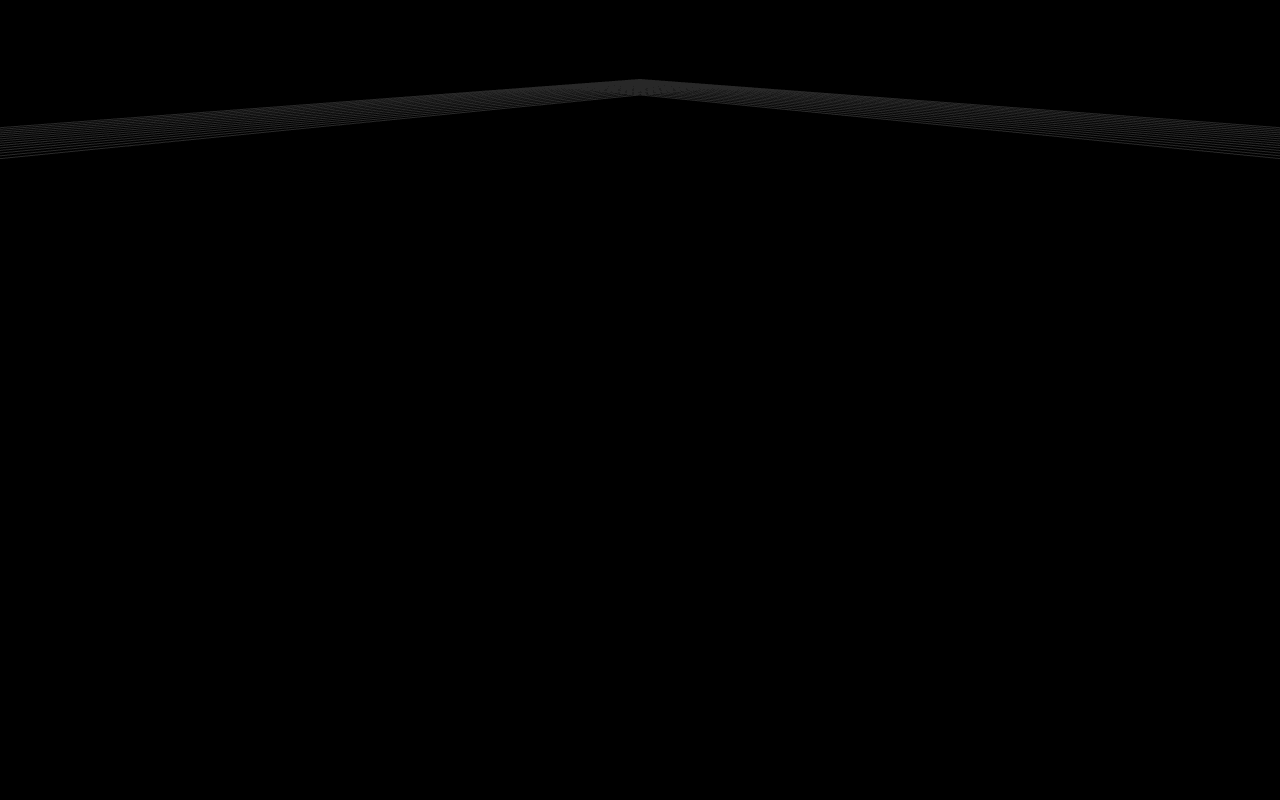
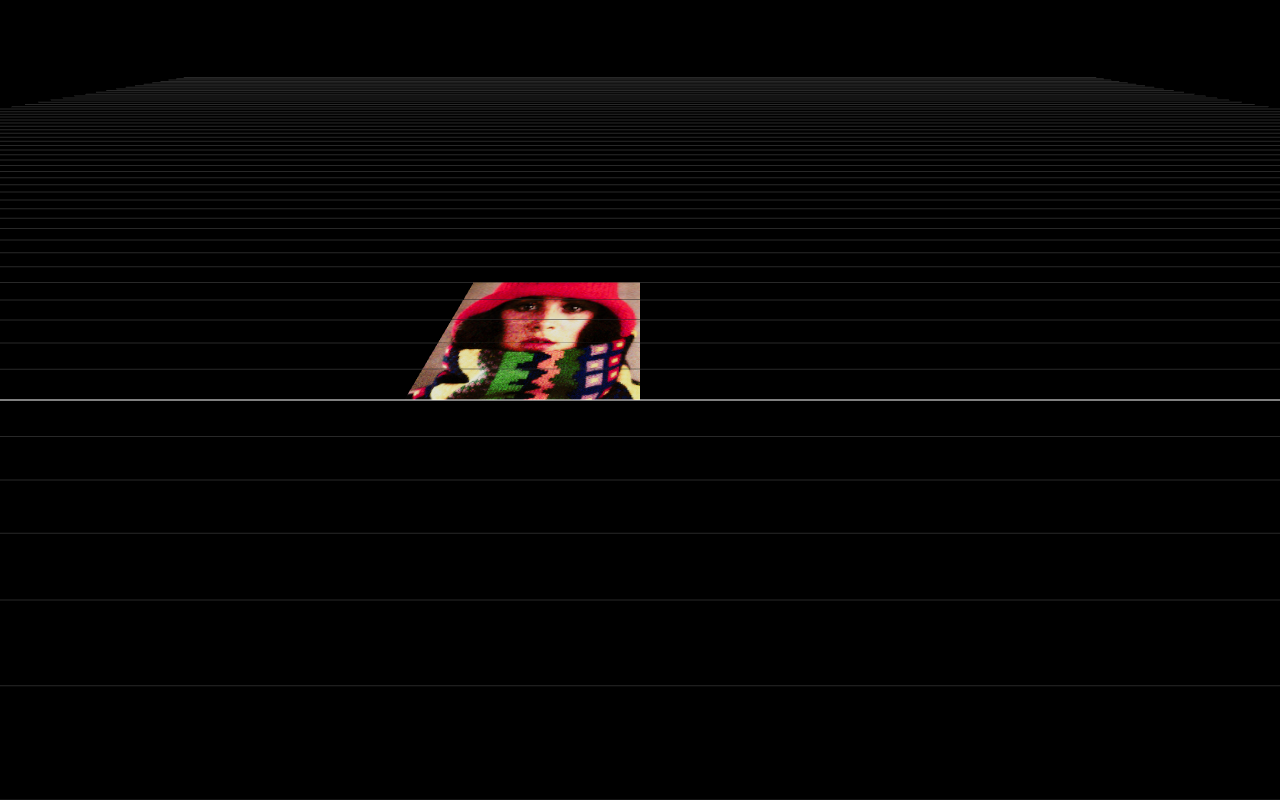
Before and after one commit to cristianpjensen/homogeneous-coordinates-visualisation, a React (Create React App) app: page / in a window 1280 px wide. Built offline with nearby package versions, Linux system fonts and the light colour scheme.

Commit message:
feat(three): image plane with corners

```diff
--- a/src/components/ThreeWorld.tsx
+++ b/src/components/ThreeWorld.tsx
@@ -1,20 +1,34 @@
+import * as THREE from "three";
 import { Canvas } from "@react-three/fiber";
 import { OrbitControls } from "@react-three/drei";
+import { ImagePlane } from "./three/ImagePlane";
 
 export const ThreeWorld = () => (
   <Canvas
     dpr={window.devicePixelRatio}
-    style={{ height: window.innerHeight, width: window.innerWidth, backgroundColor: "black" }}
+    style={{
+      height: window.innerHeight,
+      width: window.innerWidth,
+      backgroundColor: "black",
+    }}
     camera={{
       isPerspectiveCamera: true,
-      position: [5, 5, 5],
+      position: [0, 6, -6],
       near: 0.1,
       far: 1000,
-      fov: 75,
+      fov: 90,
     }}
   >
     <ambientLight />
     <gridHelper args={[100, 100, "white", "rgb(40, 40, 40)"]} />
     <OrbitControls />
+    <ImagePlane
+      corners={[
+        new THREE.Vector3(5, 5, 0),
+        new THREE.Vector3(0, 5, 0),
+        new THREE.Vector3(5, 0, 0),
+        new THREE.Vector3(0, 0, 0),
+      ]}
+    />
   </Canvas>
 );
--- /dev/null
+++ b/src/components/three/ImagePlane.tsx
@@ -0,0 +1,35 @@
+import { Suspense, useEffect, useRef } from "react";
+import * as THREE from "three";
+import { useLoader } from "@react-three/fiber";
+import img from "../../assets/colortrui.png";
+
+interface ImagePlaneProps {
+  // Corners of the image in three-dimensional space. The corners are in the
+  // order of top-left, top-right, bottom-left, bottom-right.
+  corners: [THREE.Vector3, THREE.Vector3, THREE.Vector3, THREE.Vector3];
+}
+
+export const ImagePlane = ({ corners }: ImagePlaneProps) => {
+  const texture = useLoader(THREE.TextureLoader, img);
+
+  const ref = useRef<THREE.Mesh>(null);
+
+  useEffect(() => {
+    if (ref.current) {
+      ref.current.geometry.setFromPoints(corners);
+    }
+  }, [corners]);
+
+  return (
+    <Suspense fallback={null}>
+      <mesh ref={ref} rotation={[Math.PI / 2, 0, 0]}>
+        <planeBufferGeometry attach="geometry" args={[3, 3]} />
+        <meshBasicMaterial
+          attach="material"
+          side={THREE.DoubleSide}
+          map={texture}
+        />
+      </mesh>
+    </Suspense>
+  );
+};
--- a/src/index.css
+++ b/src/index.css
@@ -3,8 +3,8 @@ body {
   font-family: -apple-system, BlinkMacSystemFont, "Segoe UI", "Roboto", "Oxygen",
     "Ubuntu", "Cantarell", "Fira Sans", "Droid Sans", "Helvetica Neue",
     sans-serif;
-  color: "#fff";
-  background-color: "#000";
+  color: white;
+  background-color: black;
   overflow: hidden;
   -webkit-font-smoothing: antialiased;
   -moz-osx-font-smoothing: grayscale;
```
Also changed, not shown: public/index.html (+1 -23 lines), src/helpers/vectors.tsx (added, +8 -0 lines), src/assets/colortrui.png (added), src/assets/flyeronground.png (added).
